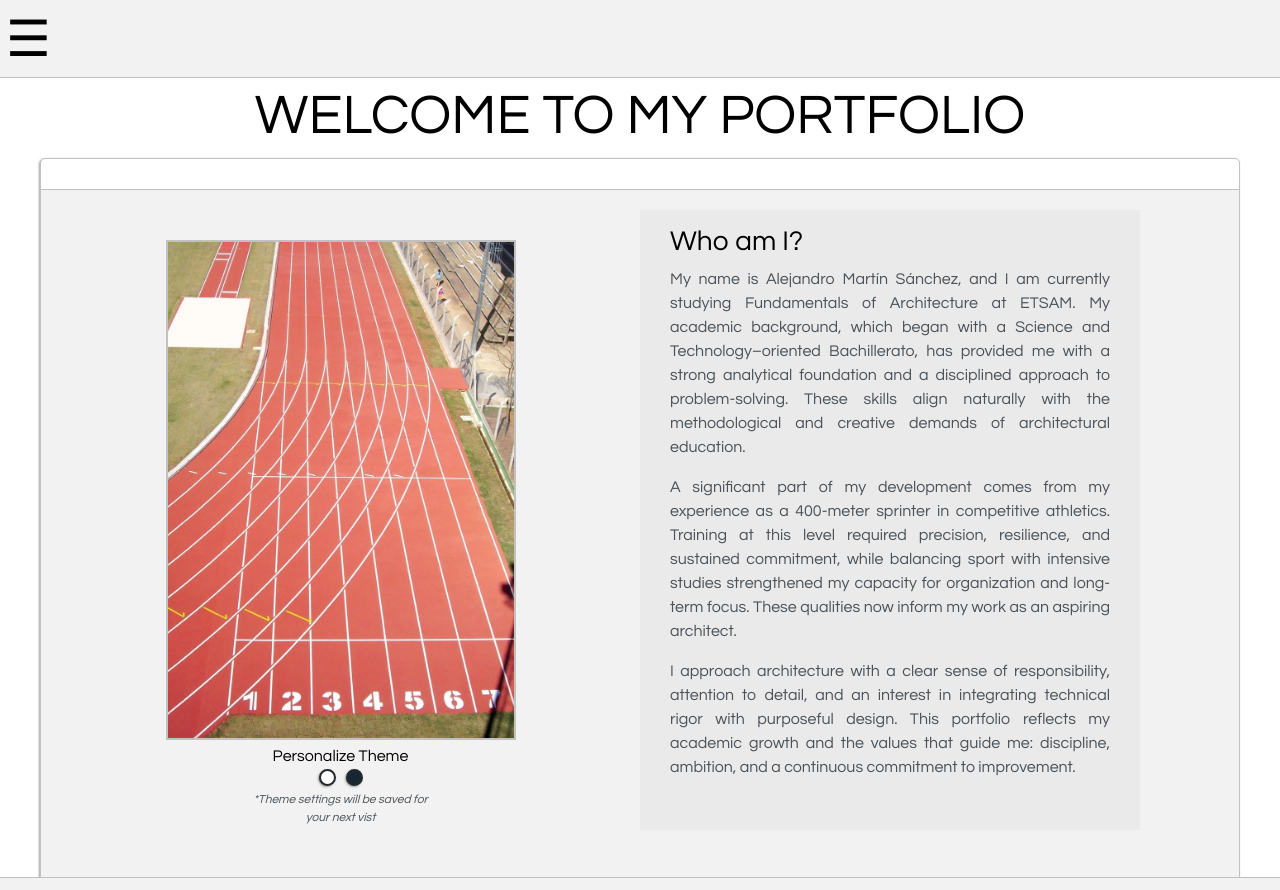
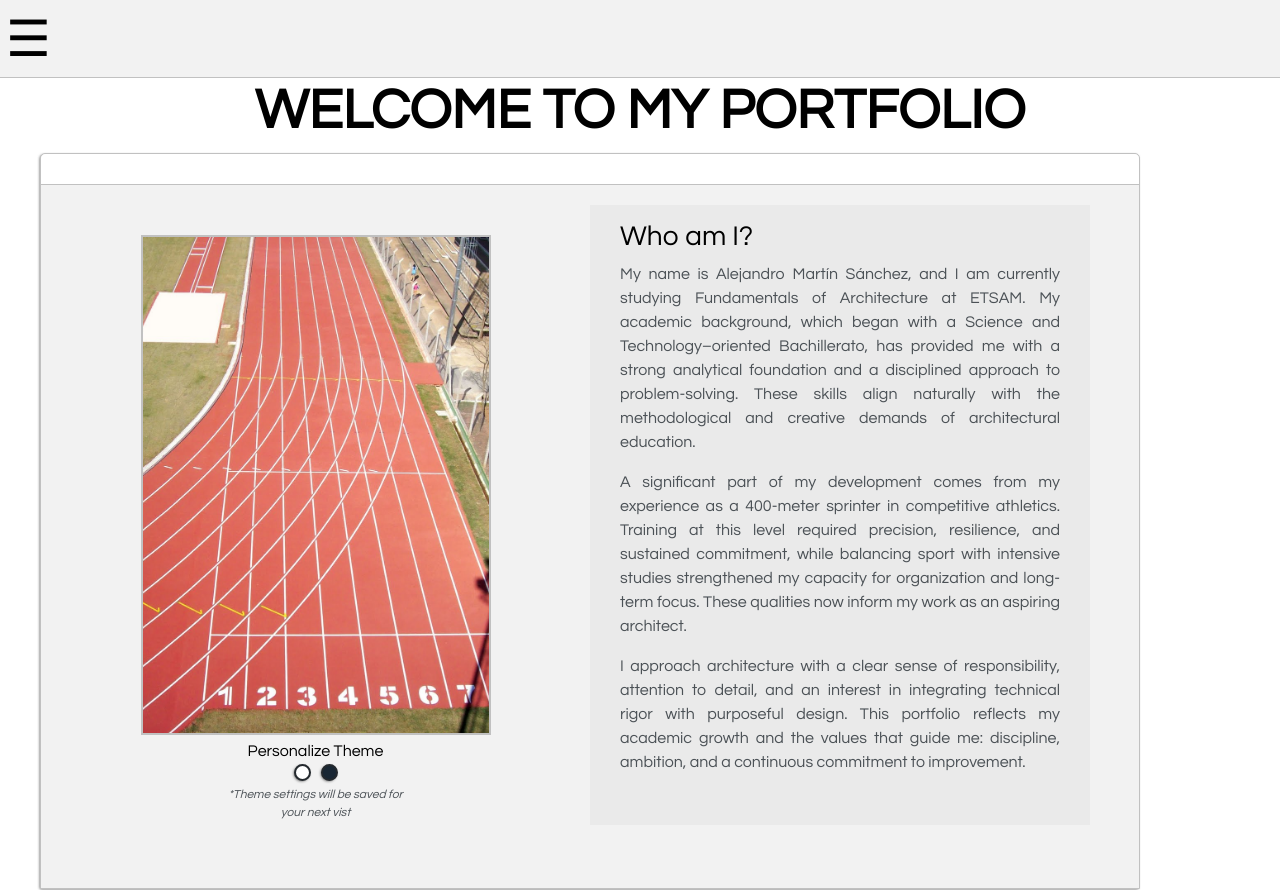
Before and after one commit to alejandromxrtin/porfolio, a plain HTML site: page index.html in a window 1280 px wide. Shown: the top 890 px of the page. Drawn offline with nearby package versions, Linux system fonts and the light colour scheme; files whose address does not match are found by name.

Commit message:
Add files via upload

```diff
--- a/default.css
+++ b/default.css
@@ -35,7 +35,6 @@ body *{
 h1, h2, h3, h4, h5, h6, strong{
 	color: var(--mainText);
 	font-family: 'Century Gothic';
-	font-weight: 500;
 }
 
 p, li, span, label, input, textarea{
@@ -124,9 +123,8 @@ h6 { font-size: 16px;}
 	background-color: var(--mainColor);
 	border-bottom:1px solid var(--borderColor);
 	overflow:auto;
-	height: 800px;
-	padding: 5px;
-
+	height: 830px;
+	padding-bottom: 10px;
 }
 
 .s2{
@@ -163,6 +161,7 @@ h6 { font-size: 16px;}
 	background-color: var(--secondaryColor);
 	border:1px solid var(--borderColor);
 	border-radius:5px 5px 0 0;
+	width: 1100px;
 
 
 	-webkit-box-shadow: -1px 1px 3px -1px rgba(0,0,0,0.75);
```
